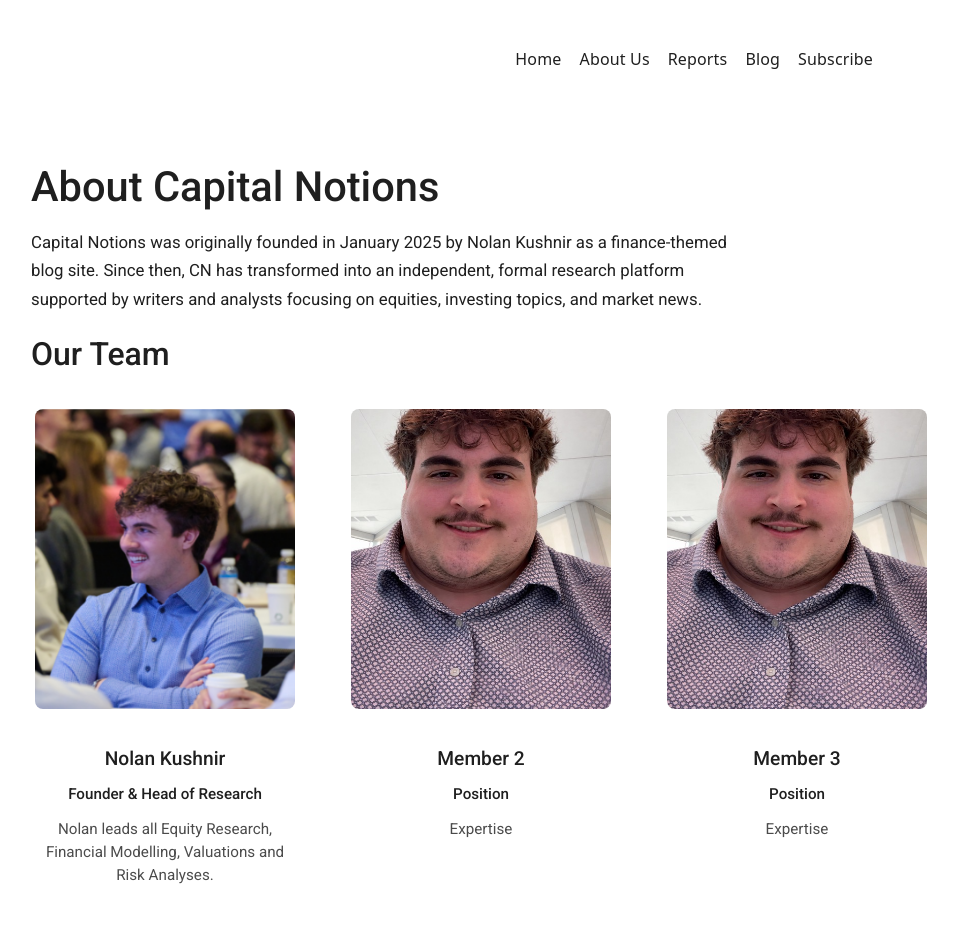
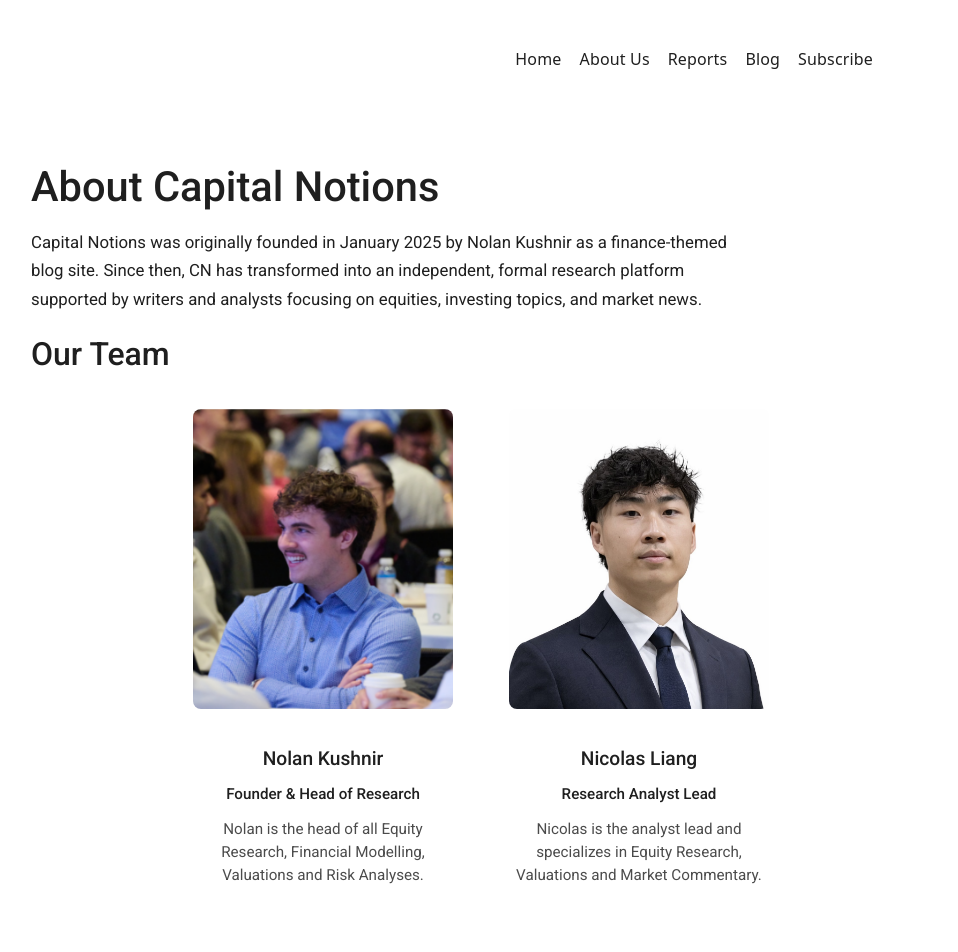
Before and after one commit to NolanKushnir04/capital-notions, a Next.js app: page /about in a window 1280 px wide. Shown: the top 952 px of the page, without its empty margins (159-1117 px from the left). Built offline with nearby package versions, Linux system fonts and the light colour scheme.

Commit message:
added nick

```diff
--- a/app/about/page.tsx
+++ b/app/about/page.tsx
@@ -103,7 +103,7 @@
               opacity: 0.8,
             }}
           >
-            Nolan leads all Equity Research, Financial Modelling,
+            Nolan is the head of all Equity Research, Financial Modelling,
             Valuations and Risk Analyses.
           </p>
         </div>
@@ -116,8 +116,8 @@
           }}
         >
           <img
-            src="/team/fake-kushnir.jpeg"
-            alt="Second Member"
+            src="/team/nicolas-liang.jpeg"
+            alt="Nicolas Liang"
             style={{
               width: "260px",
               height: "300px",
@@ -135,7 +135,7 @@
               marginBottom: "6px",
             }}
           >
-            Member 2
+            Nicolas Liang
           </h3>
 
           <p
@@ -145,7 +145,7 @@
                 marginBottom: "6px",
             }}
             >
-            Position
+            Research Analyst Lead
             </p>
 
           <p
@@ -155,62 +155,13 @@
               opacity: 0.8,
             }}
           >
-            Expertise
-          </p>
-        </div>
-
-        {/* Team Member 3 */}
-        <div
-          style={{
-            width: "260px",
-            textAlign: "center",
-          }}
-        >
-          <img
-            src="/team/fake-kushnir.jpeg"
-            alt="Third Member"
-            style={{
-              width: "260px",
-              height: "300px",
-              objectFit: "cover",
-              borderRadius: "8px",
-              marginBottom: "14px",
-              marginTop: "-8px",
-            }}
-          />
-
-          <h3
-            style={{
-              fontSize: "1.2rem",
-              fontWeight: 500,
-              marginBottom: "6px",
-            }}
-          >
-            Member 3
-          </h3>
-
-          <p
-            style={{
-                fontSize: "0.95rem",
-                fontWeight: 500,
-                marginBottom: "6px",
-            }}
-            >
-            Position
-            </p>
-
-          <p
-            style={{
-              fontSize: "0.95rem",
-              lineHeight: 1.5,
-              opacity: 0.8,
-            }}
-          >
-            Expertise
+            Nicolas is the analyst lead and specializes in
+            Equity Research, Valuations and Market Commentary.
           </p>
         </div>
 
         {/* Add more team members by duplicating the block above */}
+
       </div>
     </main>
   );
```
